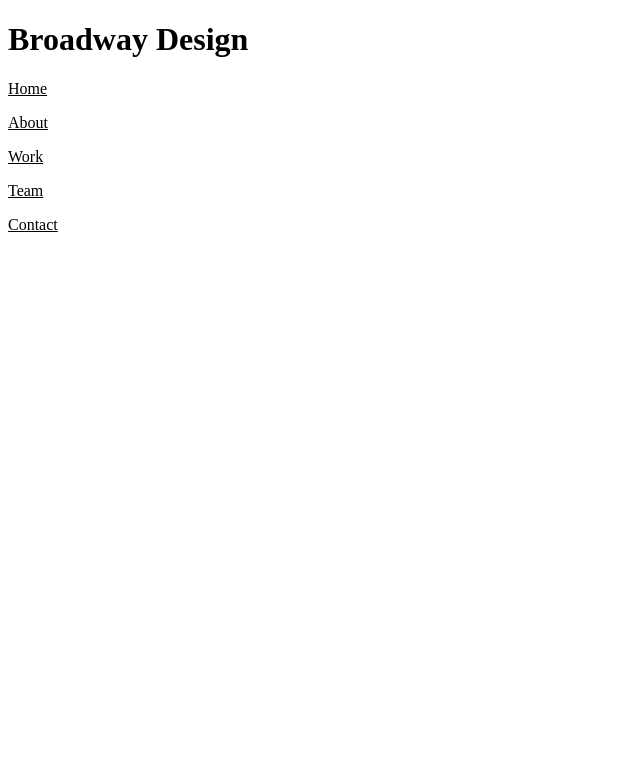
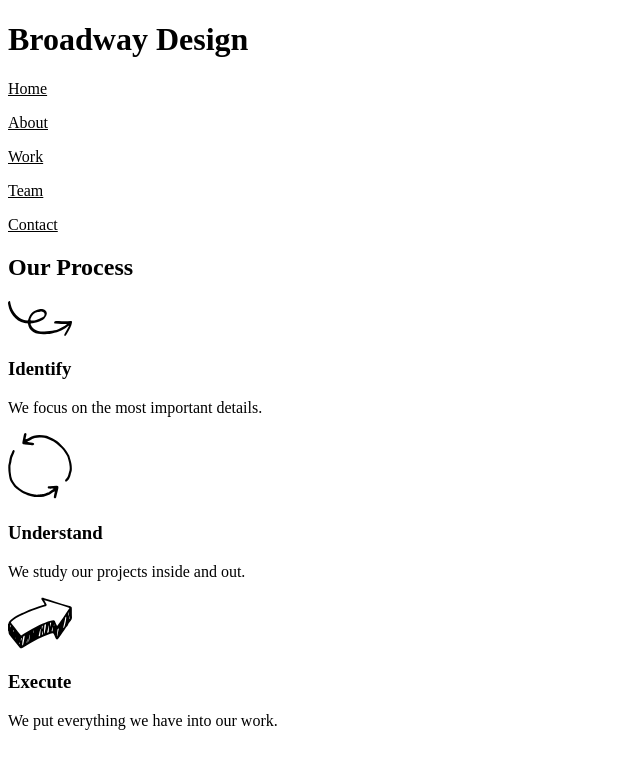
Before and after one commit to Emms98/broadway, a plain HTML site: page index.html in a window 1280 px wide. Shown: the whole page, without its empty margins (0-640 px from the left). Drawn offline with Linux system fonts and the light colour scheme.

Commit message:
add process

```diff
--- a/index.html
+++ b/index.html
@@ -14,5 +14,18 @@
       <p class"nagivation"><u>Team</u></p>
       <p class"nagivation"><u>Contact</u></p>
     </div>
+
+    <div id="process">
+      <h2>Our Process</h2>
+      <img src="./Resources/Images/identify.svg"/>
+      <h3>Identify</h3>
+      <p>We focus on the most important details.</p>
+      <img src="./Resources/Images/understand.svg"/>
+      <h3>Understand</h3>
+      <p>We study our projects inside and out.</p>
+      <img src="./Resources/Images/execute.svg"/>
+      <h3>Execute</h3>
+      <p>We put everything we have into our work.</p>
+    </div>
   </body>
 </html>
```
